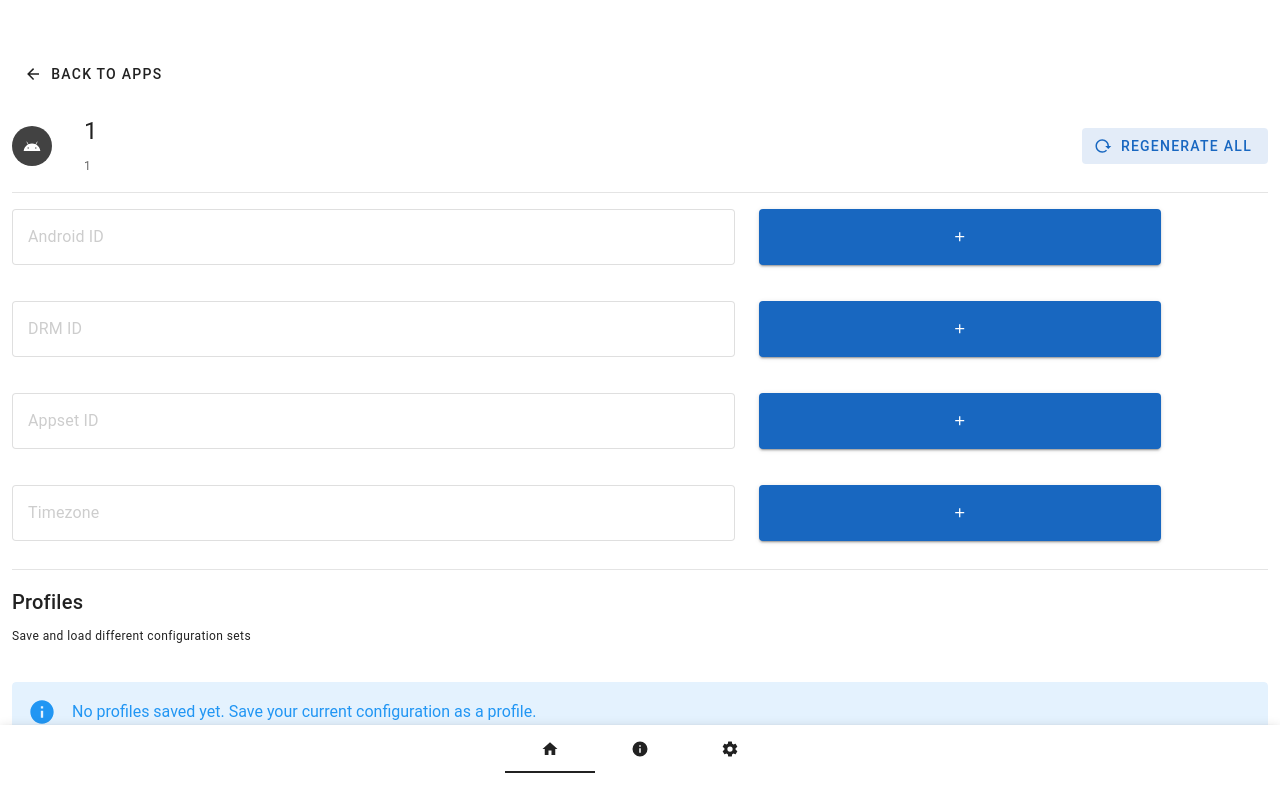
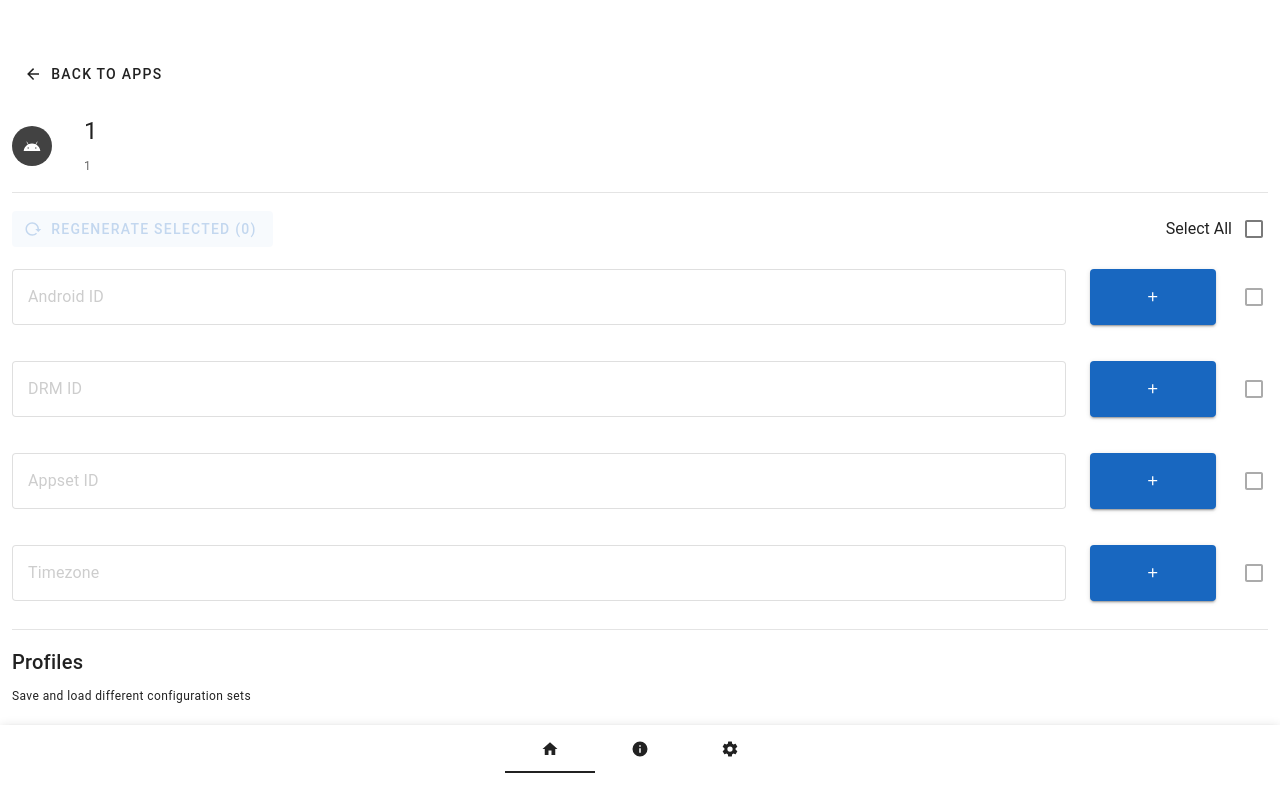
Before and after one commit to alexyao2015/androidspoofer, a Vue app in the folder ui/: page /#/app/1 in a window 1280 px wide. Shown: the top 798 px of the page. Built offline with nearby package versions, Linux system fonts and the light colour scheme; what timezones-list would draw is missing.

Commit message:
add select box for regenerate

```diff
--- a/ui/src/components/AppConfigEditor.vue
+++ b/ui/src/components/AppConfigEditor.vue
@@ -72,14 +72,66 @@ const allConfigTypes = computed(() => {
   }));
 });
 
+// Track which config types are selected
+const selectedTypes = ref<Set<AppConfigType>>(new Set());
+
+// Computed property for "select all" checkbox state
+const selectAllState = computed({
+  get: () => {
+    const configuredTypes = allConfigTypes.value.filter(
+      (ct) => ct.config !== null
+    );
+    if (configuredTypes.length === 0) return false;
+    return configuredTypes.every((ct) => selectedTypes.value.has(ct.type));
+  },
+  set: (value: boolean) => {
+    if (value) {
+      // Select all configured types
+      allConfigTypes.value.forEach((ct) => {
+        if (ct.config !== null) {
+          selectedTypes.value.add(ct.type);
+        }
+      });
+    } else {
+      // Deselect all
+      selectedTypes.value.clear();
+    }
+  },
+});
+
+// Check if a type is selected
+const isTypeSelected = (type: AppConfigType) => {
+  return selectedTypes.value.has(type);
+};
+
+// Toggle selection for a type
+const toggleTypeSelection = (type: AppConfigType) => {
+  if (selectedTypes.value.has(type)) {
+    selectedTypes.value.delete(type);
+  } else {
+    selectedTypes.value.add(type);
+  }
+};
+
+// Count of selected configured items
+const selectedCount = computed(() => {
+  return allConfigTypes.value.filter(
+    (ct) => ct.config !== null && selectedTypes.value.has(ct.type)
+  ).length;
+});
+
 const handleBack = () => {
   router.push({ name: "home" });
 };
 
-const handleRegenerateAll = () => {
-  // Regenerate all configured values for this app
+const handleRegenerateSelected = () => {
+  // Regenerate only selected configured values for this app
   pref.rwPreferences.config.apps.forEach((config) => {
-    if (config.key === props.appId && config.type in appConfigTypeMetadata) {
+    if (
+      config.key === props.appId &&
+      config.type in appConfigTypeMetadata &&
+      selectedTypes.value.has(config.type as AppConfigType)
+    ) {
       config.value = appConfigTypeMetadata[config.type].generate();
     }
   });
@@ -104,27 +156,40 @@ const handleRegenerateAll = () => {
         <h2 class="text-h5 mb-2">{{ appFriendlyName }}</h2>
         <p class="text-caption text-medium-emphasis">{{ appId }}</p>
       </v-col>
+    </v-row>
+
+    <v-divider class="my-4" />
+
+    <!-- Select All Checkbox -->
+    <v-row class="mb-2" align="center">
       <v-col cols="auto">
         <v-btn
-          @click="handleRegenerateAll"
+          @click="handleRegenerateSelected"
           color="primary"
           variant="tonal"
           :prepend-icon="mdiReload"
+          :disabled="selectedCount === 0"
         >
-          Regenerate All
+          Regenerate Selected ({{ selectedCount }})
         </v-btn>
       </v-col>
+      <v-col></v-col>
+      <v-col cols="auto" class="d-flex align-center">
+        <span class="mr-2" style="user-select: none">Select All</span>
+        <v-checkbox v-model="selectAllState" hide-details density="compact" />
+      </v-col>
     </v-row>
-
-    <v-divider class="my-4" />
 
     <!-- Config Editor Section -->
     <PreferenceEditor>
       <ConfigItem
         v-for="configTypeInfo in allConfigTypes"
+        :key="configTypeInfo.type"
         :type="configTypeInfo.type"
         :config="configTypeInfo.config"
         :app-id="appId"
+        :is-selected="isTypeSelected(configTypeInfo.type)"
+        @toggle-selection="toggleTypeSelection(configTypeInfo.type)"
       />
 
       <v-divider class="my-4" />
--- a/ui/src/components/ConfigItem.vue
+++ b/ui/src/components/ConfigItem.vue
@@ -10,6 +10,12 @@ const props = defineProps<{
   type: AppConfigType;
   config: IAppsConfig | null;
   appId: string;
+  isSelected: boolean;
+}>();
+
+// Define emits
+const emit = defineEmits<{
+  toggleSelection: [];
 }>();
 
 // Check if this type should use a dropdown (based on metadata)
@@ -69,7 +75,7 @@ const handleRegenerate = () => {
 
 <template>
   <v-row class="mb-2">
-    <v-col cols="7">
+    <v-col>
       <!-- Dropdown for select types with search/filter capability -->
       <v-autocomplete
         v-if="config && isSelectType"
@@ -112,14 +118,17 @@ const handleRegenerate = () => {
       >
       </v-textarea>
     </v-col>
-    <v-col cols="4" class="d-flex align-stretch">
+    <v-col
+      class="d-flex align-stretch"
+      style="width: 150px; max-width: 150px; flex: 0 0 150px"
+    >
       <!-- If config exists: show clear and regenerate buttons side by side -->
       <template v-if="config">
         <div class="d-flex ga-1" style="width: 100%">
           <v-btn
             @click="handleClear"
             color="warning"
-            style="min-width: 48px; flex: 1; height: 100%"
+            style="flex: 1; height: 100%"
             title="Clear configuration"
             size="small"
           >
@@ -127,7 +136,7 @@ const handleRegenerate = () => {
           </v-btn>
           <v-btn
             @click="handleRegenerate"
-            style="min-width: 48px; flex: 1; height: 100%"
+            style="flex: 1; height: 100%"
             title="Regenerate value"
             size="small"
           >
@@ -135,12 +144,12 @@ const handleRegenerate = () => {
           </v-btn>
         </div>
       </template>
-      <!-- If config doesn't exist: show add button -->
+      <!-- If config doesn't exist: show add button overlaying the same space -->
       <template v-else>
         <v-btn
           @click="handleAdd"
           color="primary"
-          style="min-width: 48px; width: 100%; height: 100%"
+          style="width: 100%; height: 100%"
           title="Add configuration"
           size="small"
         >
@@ -148,5 +157,14 @@ const handleRegenerate = () => {
         </v-btn>
       </template>
     </v-col>
+    <v-col cols="auto" class="d-flex align-center">
+      <v-checkbox
+        :model-value="isSelected"
+        @update:model-value="emit('toggleSelection')"
+        hide-details
+        density="compact"
+        :disabled="!config"
+      />
+    </v-col>
   </v-row>
 </template>
```
